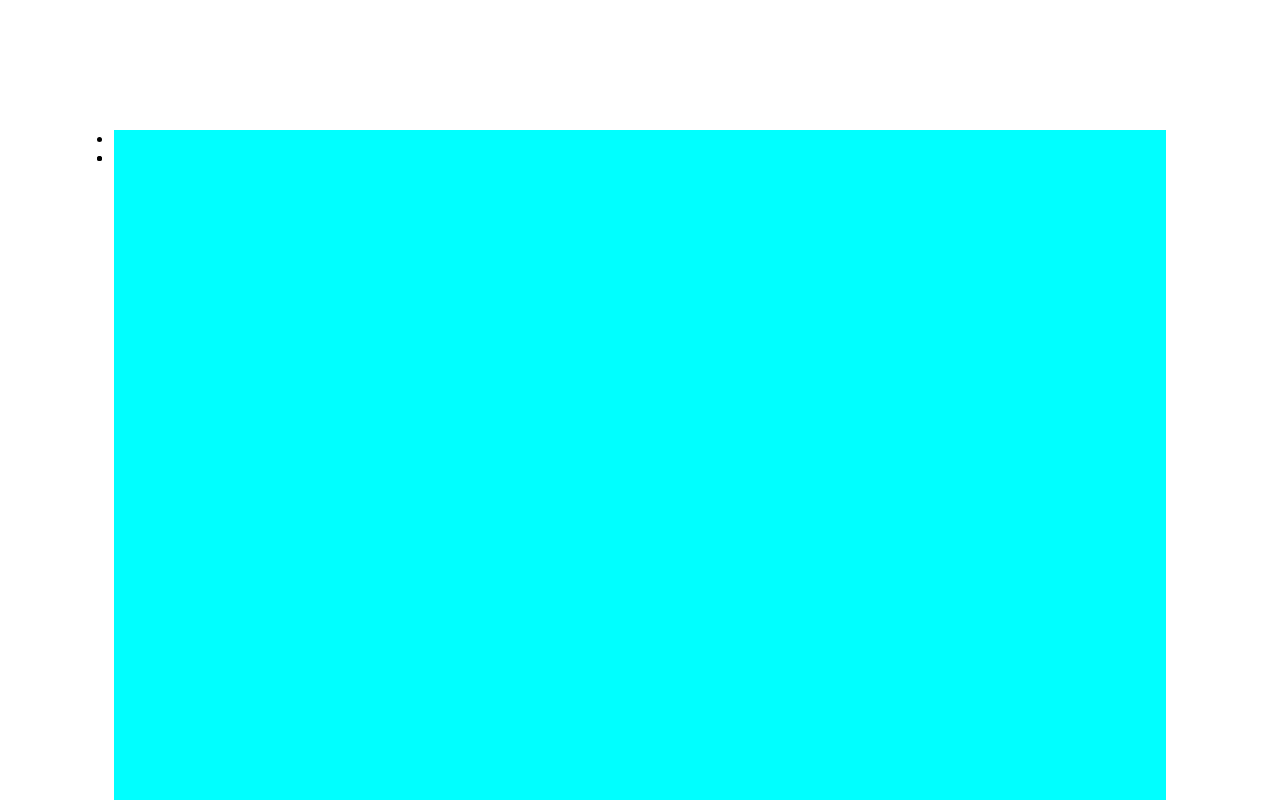
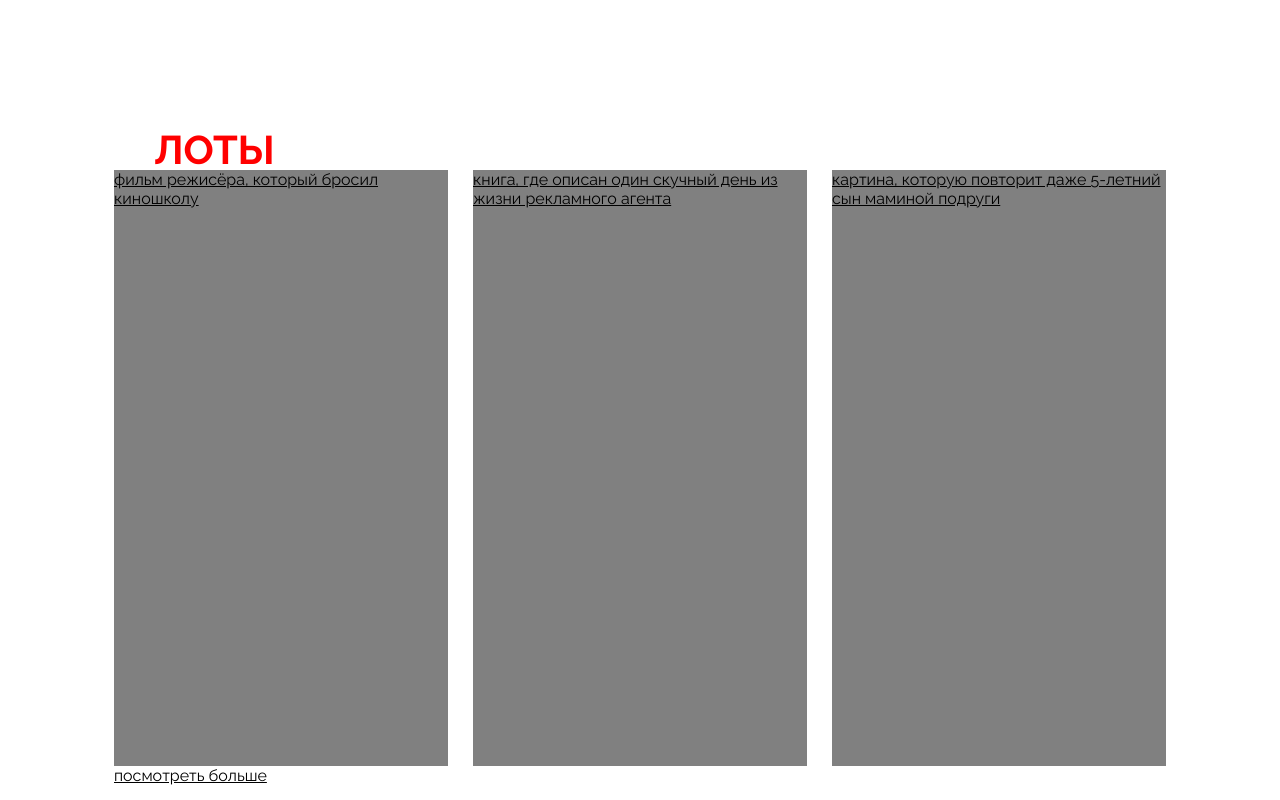
Before and after one commit to tochitopor/ono-tebe-nado-fd, a plain HTML site: page index.html in a window 1280 px wide. Shown: the part 1100-1900 px from the top of the page. Drawn offline with Linux system fonts and the light colour scheme.

Commit message:
хватит на сегодня

```diff
--- a/index.html
+++ b/index.html
@@ -49,24 +49,24 @@
         </div>
       </section>
       <section class="lots">
-        <h2></h2>
-        <ul>
-          <li>
-            <a href=""></a>
+        <h2 class="lotts__title">лоты</h2>
+        <ul class="card_list">
+          <li class="card">
+            <a href="">фильм режисёра, который бросил киношколу</a>
           </li>
-          <li>
+          <li class="card">
             <a href="">
-              <article></article>
+              <article>книга, где описан один скучный день из жизни рекламного агента</article>
             </a>
           </li>
-          <li>
+          <li class="card">
             <a href="">
-              <article></article>
+              <article>картина, которую повторит даже 5-летний сын маминой подруги</article>
             </a>
           </li>
         </ul>
         <a href="">
-          <article></article>
+          посмотреть больше
         </a>
       </section>
       <section class="about">
--- a/styles/style.css
+++ b/styles/style.css
@@ -166,7 +166,35 @@
     margin-top: 180px;
 
 
-    background-color: aqua;
+    /*background-color: aqua;*/
+}
+
+.lotts__title{
+    margin-left: 40px;
+
+    font-family: Raleway;
+    text-transform: uppercase;
+    font-weight: 700;
+    font-size: 40px;
+    line-height: 100%;
+
+    color: red;
+
+    /*letter-spacing: 1;*/
+    /*background-color: blue;*/
+}
+
+.card_list{
+    display: grid;
+    grid-template-columns: 1fr 1fr 1fr;
+    column-gap:25px;
+    list-style: none;
+}
+
+.card{
+    width: 334px;
+    height: 596px;
+    background-color: gray;
 }
 
 .about{
```
